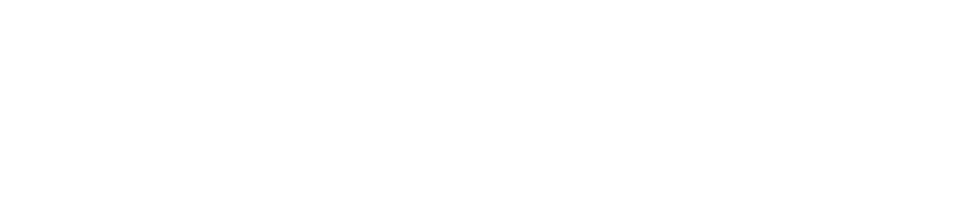
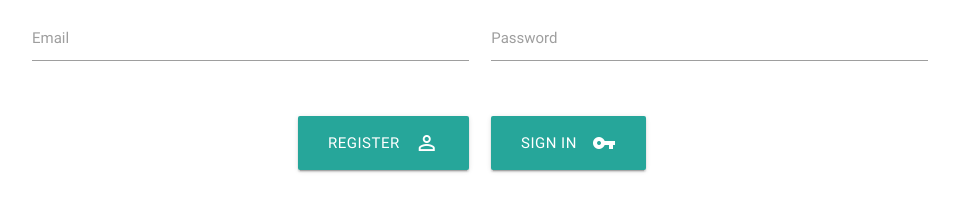
Before and after one commit to coderamentech/rest_client_materialize, a plain HTML site: page index.html in a window 1280 px wide. Shown: the whole page, without its empty margins (160-1119 px from the left). Drawn offline with nearby package versions, Linux system fonts and the light colour scheme.

Commit message:
Create sample login/register form

```diff
--- a/index.html
+++ b/index.html
@@ -15,6 +15,36 @@
     <script type="text/javascript" src="https://code.jquery.com/jquery-2.1.1.min.js"></script>
     <script type="text/javascript" src="js/materialize.min.js"></script>
 
+    <div class="container">
+
+      <div class="row">
+        <form class="col s12">
+          <div class="row">
+            <div class="input-field col s6">
+              <input id="username" type="text" class="validate">
+              <label for="username">Email</label>
+            </div>
+            <div class="input-field col s6">
+              <input id="password" type="text" class="validate">
+              <label for="password">Password</label>
+            </div>
+          </div>
+          <div class="row">
+            <div class="input-field col s6 right-align">
+              <a class="btn waves-effect waves-light btn-large" name="action">Register
+                <i class="material-icons right">perm_identity</i>
+              </a>
+            </div>
+            <div class="input-field col s6 left-align">
+              <a class="btn waves-effect waves-light btn-large" name="action">Sign In
+                <i class="material-icons right">vpn_key</i>
+              </a>
+            </div>
+          </div>
+        </form>
+      </div>
+
+    </div>
 
     <script>
       $(document).ready(function(){
```
